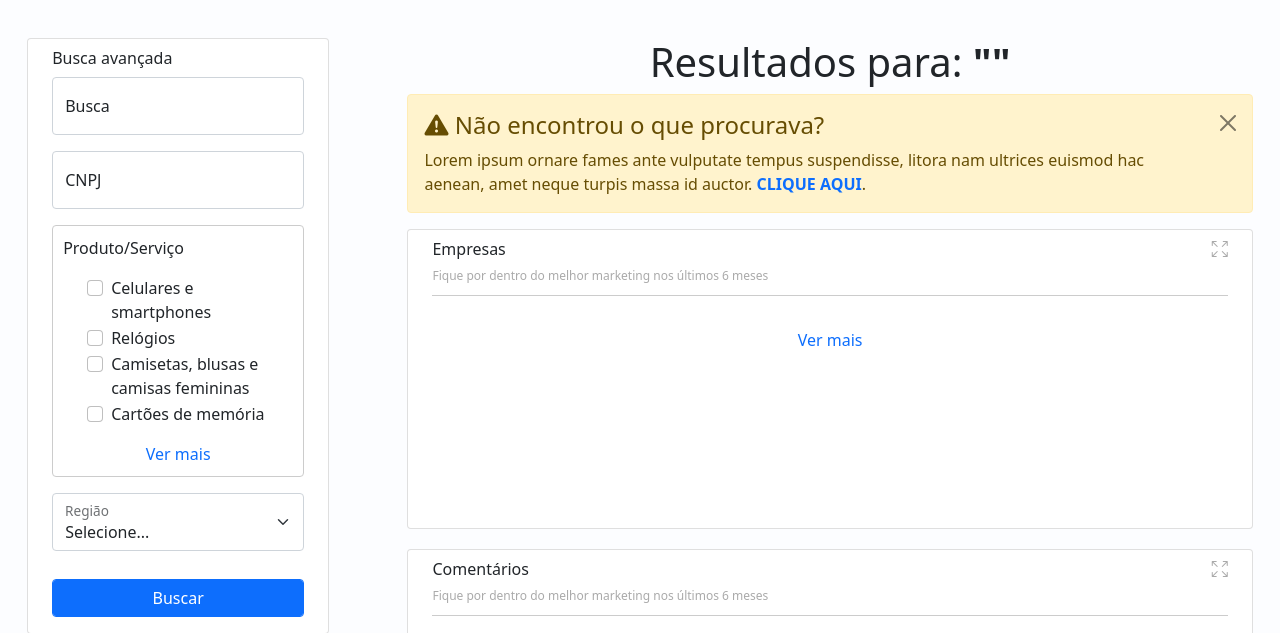
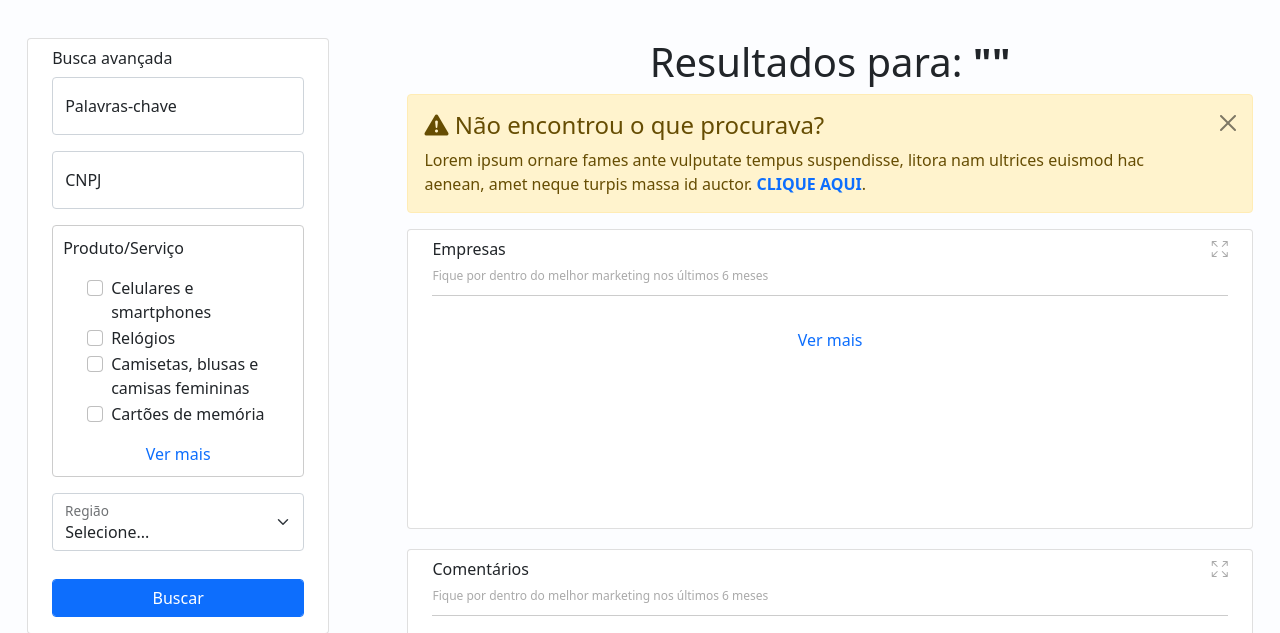
Before and after one commit to wesleystoss/valeapena, a Django app: page /busca/ in a window 1280 px wide. Shown: the part 69-702 px from the top of the page. Run offline with Django 3.2, Linux system fonts and the light colour scheme; some libraries are stand-ins or nearby versions.

Commit message:
FIX: Geral

```diff
--- a/paginas/templates/paginas/busca.html
+++ b/paginas/templates/paginas/busca.html
@@ -11,21 +11,13 @@
 <main style="margin-top: 3%;">
     <div class="row">
         <div class="container col-3">
-            <!--<div class="container card alert-primary color-white alert alert-dismissible fade show" role="alert" style="min-height: 0;">
-                <div class="text-center">
-                    <img src="{% static 'img/icons/ideia.png'%}" class="mb-3" height="50" width="50">
-                </div>
-                <span class="mb-3">Nosso portal funciona através de pesquisas gerais. Isso quer dizer que em um único campo você pode pesquisar por empresas, produtos/serviços, comentários ou enquetes.</span>
-                <button type="button" class="btn-close" data-bs-dismiss="alert" aria-label="Close"></button>
-            </div>-->
-            <!-- <button type="button" class="btn btn-outline-warning form-control mb-3" onclick="mostrar_busca_avancada()"><img src="{% static 'img/icons/magic.svg'%}" height="20" width="20"> Busca avançada</button> -->
             <div class="container card" id="busca_avancada" style="display: *none;">
                 <h6>Busca avançada</h6>
                 <div class="item_card">
                     <form class="form-floating" action="">
                         <div class="form-floating mb-3">
                             <input type="text" class="form-control" name="query_g" id="query_g" placeholder=" " value="{{ termo_procurado }}">
-                            <label for="query_g">Busca</label>
+                            <label for="query_g">Palavras-chave</label>
                           </div>
                           <div class="form-floating mb-3">
                             <input type="text" class="form-control" name="cnpj" minlength="18" onkeypress="$(this).mask('00.000.000/0000-00')" id="cnpj" placeholder=" ">
```
